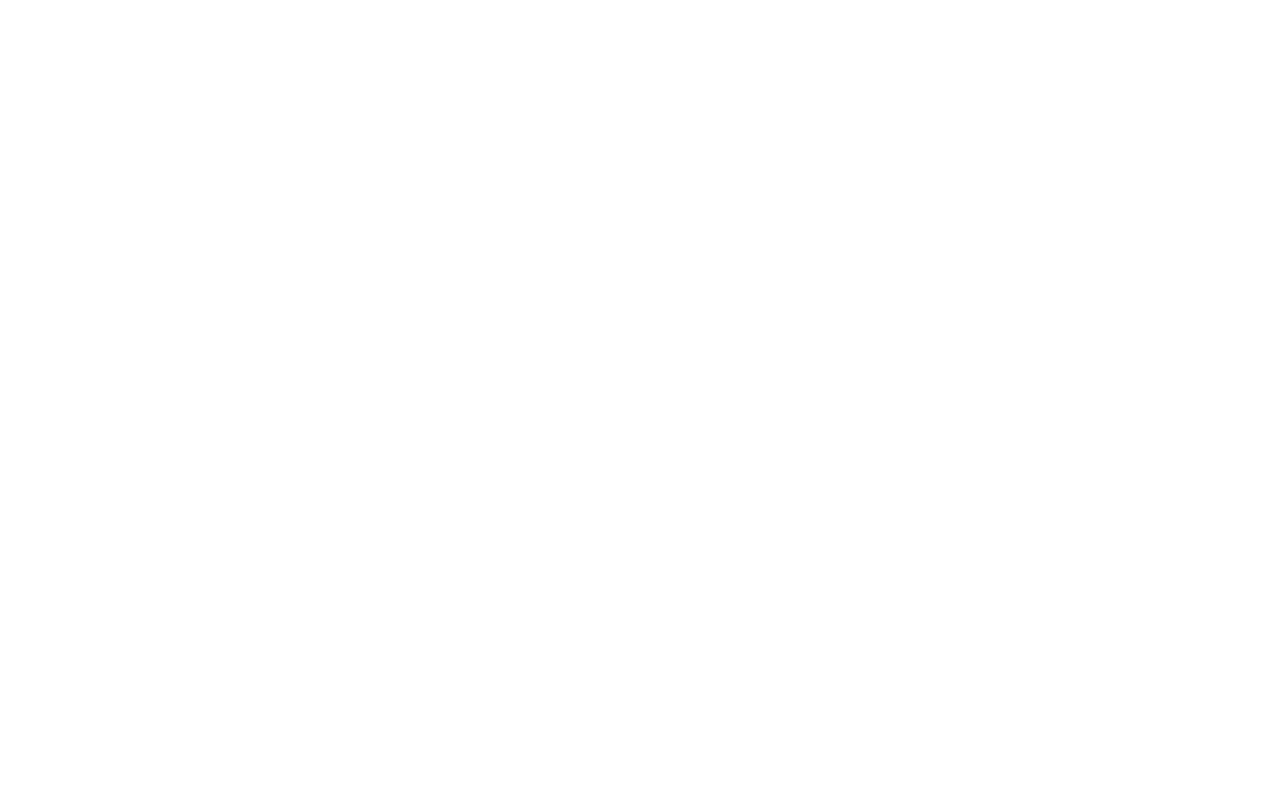
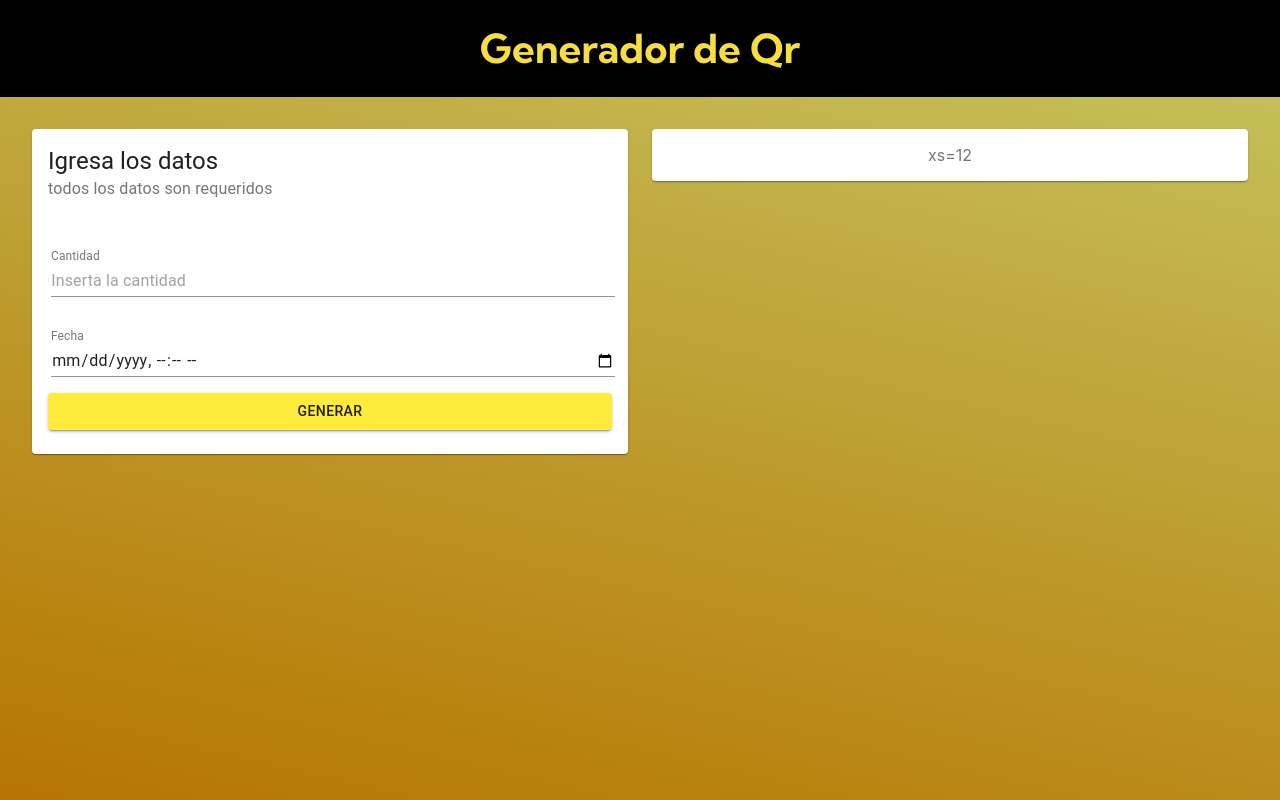
Before and after one commit to misanc21/formularioQR, a React (Create React App) app: page / in a window 1280 px wide. Built offline with nearby package versions, Linux system fonts and the light colour scheme.

Commit message:
form esqueleto

```diff
--- a/package.json
+++ b/package.json
@@ -9,7 +9,8 @@
     "@testing-library/user-event": "^7.2.1",
     "react": "^16.13.1",
     "react-dom": "^16.13.1",
-    "react-scripts": "3.4.3"
+    "react-scripts": "3.4.3",
+    "styled-components": "^5.2.0"
   },
   "scripts": {
     "start": "react-scripts start",
--- a/src/App.js
+++ b/src/App.js
@@ -1,9 +1,16 @@
-import React from 'react';
+import React, {Fragment} from 'react';
+
+import Nav from './components/Nav'
+import Container from './components/Container'
+
 
 function App() {
+
   return (
-    <div className="App">
-    </div>
+    <Fragment>
+      <Nav />
+      <Container/>
+    </Fragment>
   );
 }
 
--- /dev/null
+++ b/src/components/Container.js
@@ -0,0 +1,38 @@
+import React from 'react';
+
+import { makeStyles } from '@material-ui/core/styles';
+import Paper from '@material-ui/core/Paper';
+import Grid from '@material-ui/core/Grid';
+
+import Formulario from './Formulario'
+
+const useStyles = makeStyles((theme) => ({
+    root: {
+      flexGrow: 1,
+      padding: '2rem'
+    },
+    paper: {
+      padding: theme.spacing(2),
+      textAlign: 'center',
+      color: theme.palette.text.secondary,
+    },
+  }));
+
+
+const Container = () => {
+    const classes = useStyles();
+    return (
+        <div className={classes.root}>
+            <Grid container spacing={3}>
+                <Grid item md={6} xs={12} sm={6}>
+                    <Formulario/>
+                </Grid>
+                <Grid item md={6} xs={12} sm={6}>
+                    <Paper className={classes.paper}>xs=12</Paper>
+                </Grid>
+            </Grid>
+        </div>
+     );
+}
+
+export default Container;
--- /dev/null
+++ b/src/components/Formulario.js
@@ -0,0 +1,76 @@
+import React from 'react';
+import { makeStyles, withStyles } from '@material-ui/core/styles';
+import { Card, CardHeader, CardContent, TextField, Button } from '@material-ui/core';
+import { yellow } from '@material-ui/core/colors';
+
+
+const ColorButton = withStyles((theme) => ({
+    root: {
+      color: theme.palette.getContrastText(yellow[500]),
+      backgroundColor: yellow[500],
+      '&:hover': {
+        backgroundColor: yellow[700],
+      },
+    },
+}))(Button);
+
+const useStyles = makeStyles({
+    root: {
+      minWidth: 275,
+      marginBottom: '5rem'
+    },
+    title: {
+      fontSize: 14,
+    },
+    pos: {
+      marginBottom: 12,
+    },
+    textField: {
+        margin: '1rem 0.2rem'
+      },
+  });
+
+
+
+const Formulario = () => {
+    const classes = useStyles();
+
+    return (
+        <Card className={classes.root}>
+            <CardHeader
+                title="Igresa los datos"
+                subheader = "todos los datos son requeridos"
+            />
+            <CardContent>
+                <form>
+                    <TextField
+                        className={classes.textField}
+                        id="cantidad"
+                        label="Cantidad"
+                        placeholder="Inserta la cantidad"
+                        fullWidth
+                        InputLabelProps={{
+                            shrink: true,
+                        }}
+                    />
+                    <TextField
+                        className={classes.textField}
+                        id="fecha"
+                        label="Fecha"
+                        type="datetime-local"
+                        placeholder="Inserta la fecha"
+                        fullWidth
+                        InputLabelProps={{
+                            shrink: true,
+                        }}
+                    />
+                    <ColorButton variant="contained" color="primary" className={classes.margin} fullWidth>
+                        Generar
+                    </ColorButton>
+                </form>
+            </CardContent>
+        </Card>
+    );
+}
+
+export default Formulario;
--- /dev/null
+++ b/src/components/Nav.js
@@ -0,0 +1,28 @@
+import React from 'react'
+import styled from 'styled-components'
+
+const Navbar = styled.nav `
+    background: black;
+    margin: 0;
+    padding: 0.5rem;
+    display: flex;
+    justify-content: center;
+`
+
+const Titulo = styled.h1 `
+    color: #f5dd42;
+    font-family: 'Kumbh Sans', sans-serif;
+    font-size: 2.5rem;
+    padding: 0;
+    margin: 1rem;
+`
+
+const Nav = () => {
+    return (
+        <Navbar>
+            <Titulo> Generador de Qr</Titulo>
+        </Navbar>
+    );
+}
+
+export default Nav;
--- a/src/index.css
+++ b/src/index.css
@@ -1,3 +1,7 @@
+html {
+  min-height: 100%;
+}
+
 body {
   margin: 0;
   font-family: -apple-system, BlinkMacSystemFont, 'Segoe UI', 'Roboto', 'Oxygen',
@@ -5,6 +9,12 @@
     sans-serif;
   -webkit-font-smoothing: antialiased;
   -moz-osx-font-smoothing: grayscale;
+  height: 100%;
+  margin: 0;
+  background-repeat: no-repeat;
+  background-attachment: fixed;
+  background: rgb(198,198,97);
+  background: linear-gradient(193deg, rgba(198,198,97,1) 0%, rgba(182,117,0,1) 100%);
 }
 
 code {
```
Also changed, not shown: 1 other file (tests, documents, lock files or other folders).
